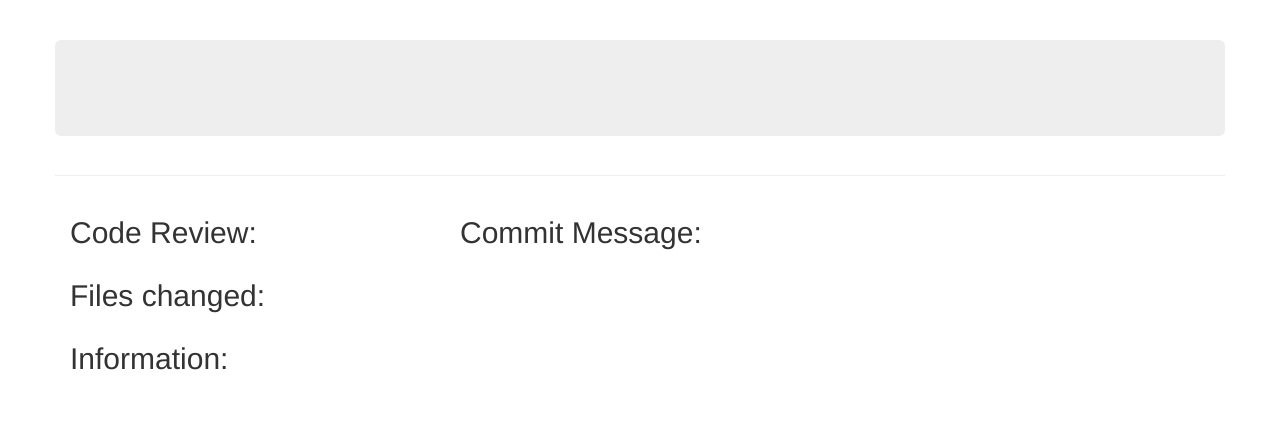
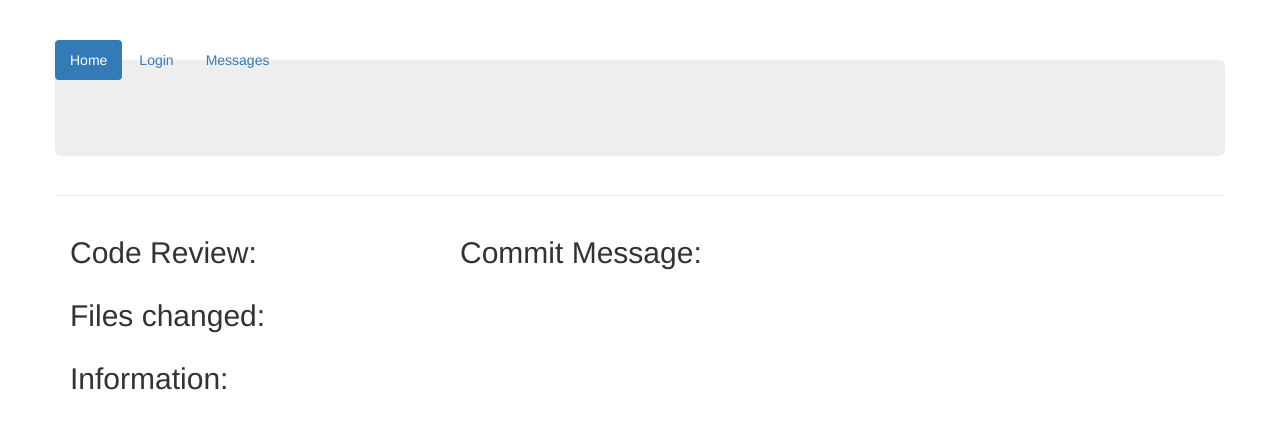
Before and after one commit to openstack-infra/vinz, a plain HTML site: page flask/static/vinz.html in a window 1280 px wide. Drawn offline with nearby package versions, Linux system fonts and the light colour scheme; no server answers.

Commit message:
Add Login button
Change-Id: I0b28b01dbba9461359b0b8ab0d49c78569649fe0

```diff
--- a/flask/static/vinz.html
+++ b/flask/static/vinz.html
@@ -41,9 +41,10 @@ $( document ).ready(function() {
   $('style').remove();
 
   $page_header = $("<div class='page-header'>");
-  $header = $("<h1 class='jumbotron' id='header'></h1>");
+  $header = $("<div class='mynav'></div><h1 class='jumbotron' id='header'></h1>");
+  $nav = $('<ul class="nav nav-pills"> <li role="presentation" class="active"><a href="/vinz/home">Home</a></li> <li role="presentation"><a href="/login">Login</a></li> <li role="presentation"><a href="#">Messages</a></li> </ul>');
   $container = $("<div class='container'>");
-  $("<div class='row'>").append($page_header.append($header)).appendTo($container);
+  $("<div class='row'>").append($page_header.append($nav.append($header))).appendTo($container);
   $row = $("<div class='row'>");
 
   $reviews = $("<div class='info col-md-4'>")
```
